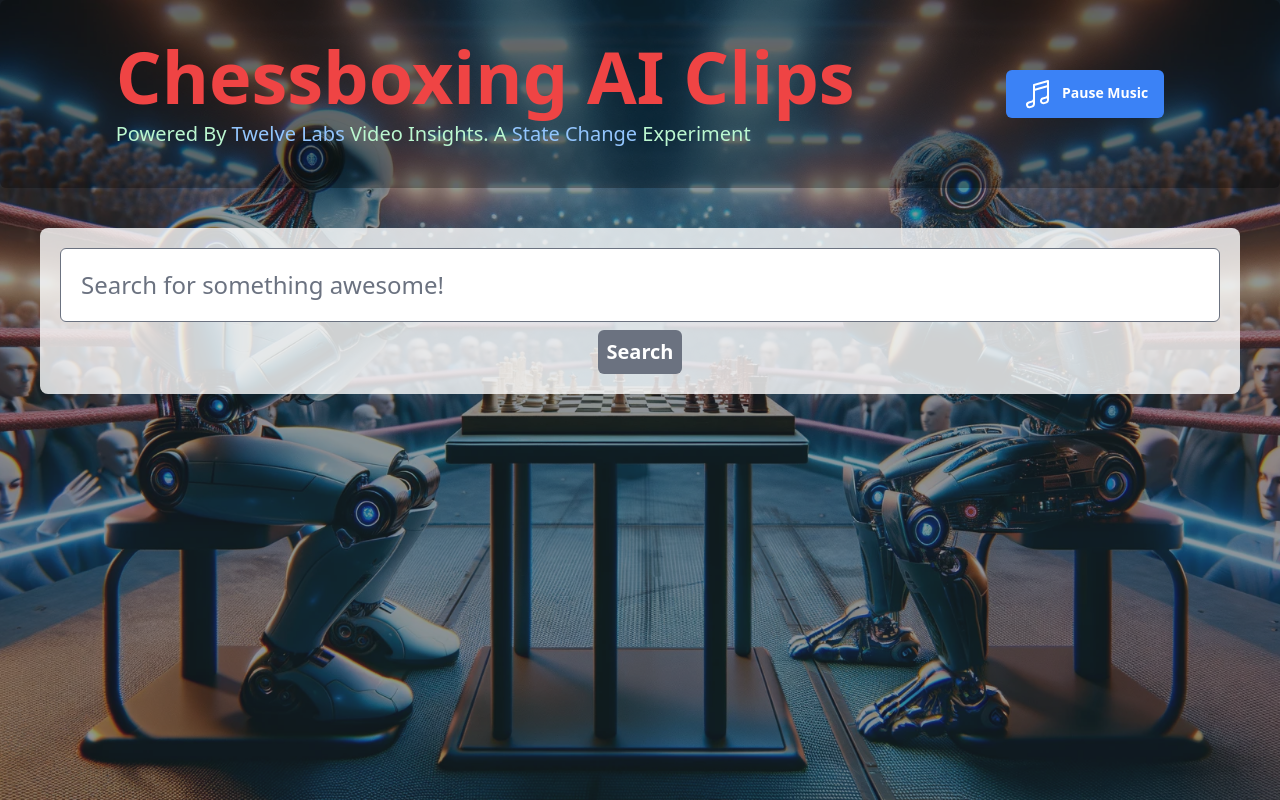
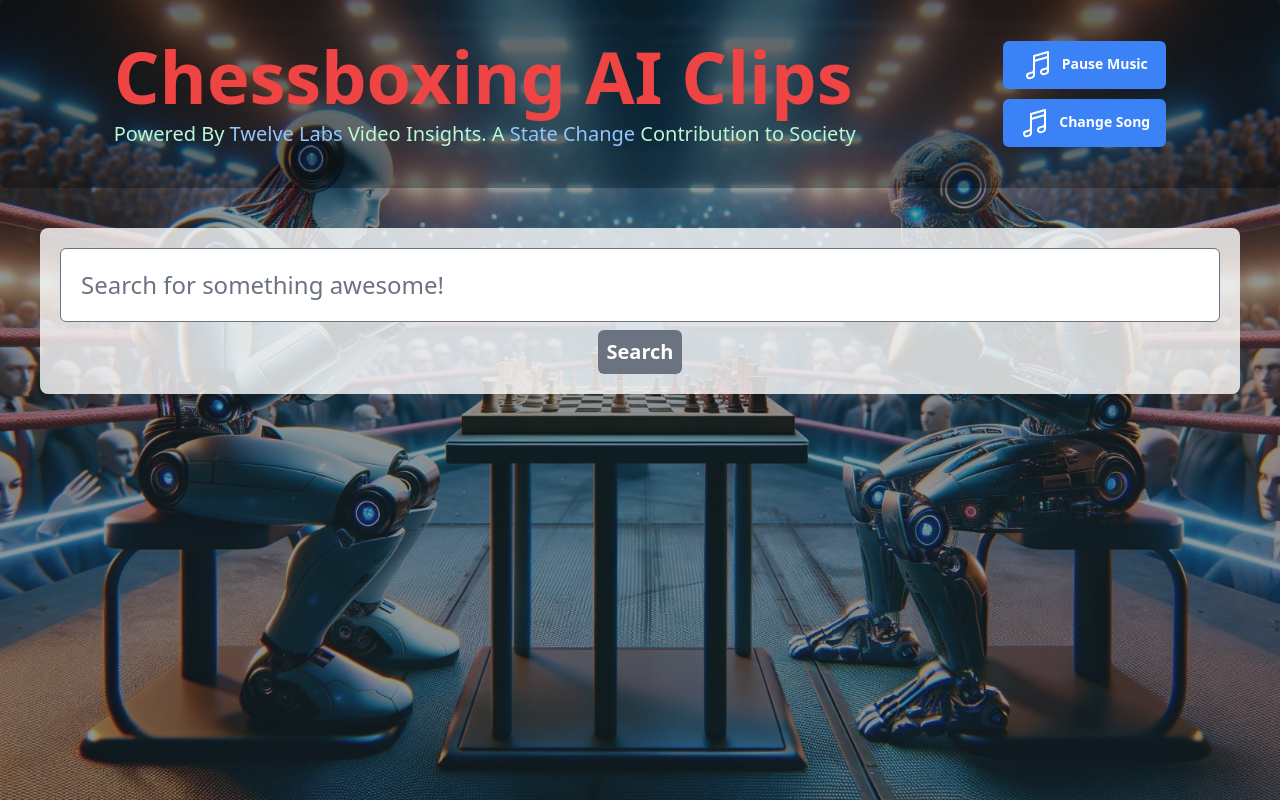
Before and after one commit to statechangelabs/twelveLabs-hackathon, a React (Vite) app in the folder app/: page / in a window 1280 px wide. Both pictures are taken after a click on the button "Discover the future of sport". Built offline with nearby package versions, Linux system fonts and the light colour scheme.

Commit message:
better music control

```diff
--- a/app/src/Home.tsx
+++ b/app/src/Home.tsx
@@ -65,17 +65,31 @@ const Home: FC = () => {
                 >
                   State Change
                 </a>{" "}
-                Experiment
+                Contribution to Society
               </div>
             </div>
             {started && (
+              <div className="flex flex-col gap-y-2">
                 <button
-                className="my-auto h-12 text-sm bg-blue-500 hover:bg-blue-800 text-white p-2 px-4 rounded-md"
+                  className="block w-full my-auto h-12 text-sm bg-blue-500 hover:bg-blue-800 text-white p-2 px-4 rounded-md"
                   onClick={() => setPauseMusic(!pauseMusic)}
                 >
                   <MusicalNoteIcon className="h-8 w-8 inline mr-2" />
                   {pauseMusic ? "Play Music" : "Pause Music"}
                 </button>
+                <button
+                  className="block w-full my-auto h-12 text-sm bg-blue-500 hover:bg-blue-800 text-white p-2 px-4 rounded-md"
+                  onClick={() => {
+                    if (audioRef.current?.audioEl.current)
+                      audioRef.current.audioEl.current.src =
+                        sources[Math.floor(Math.random() * sources.length)];
+                    if (!pauseMusic) audioRef.current?.audioEl.current?.play();
+                  }}
+                >
+                  <MusicalNoteIcon className="h-8 w-8 inline mr-2" />
+                  Change Song
+                </button>
+              </div>
             )}
           </div>
           {!started && (
@@ -185,7 +199,7 @@ const Results: FC<{
   pauseMusic: boolean;
 }> = ({ results, audioRef, pauseMusic }) => {
   console.log("Starting results");
-
+  const [selected, setSelected] = useState([]);
   const [plyrInfo, setPlyrInfo] = useState<any | undefined>(undefined);
   const showPlyr = (info: any) => {
     setPlyrInfo(info);
@@ -244,7 +258,7 @@ const Results: FC<{
       </Dialog>
       <ul
         role="list"
-        className="grid grid-cols-2 gap-x-4 gap-y-8 sm:grid-cols-3 sm:gap-x-6 lg:grid-cols-4 xl:gap-x-8"
+        className="mx-10 grid grid-cols-2 gap-x-4 gap-y-8 sm:grid-cols-3 sm:gap-x-6 lg:grid-cols-4 xl:gap-x-8"
       >
         {results.map((result: any) => (
           <li
```
Lines whose indentation alone changed are shown as unchanged.
